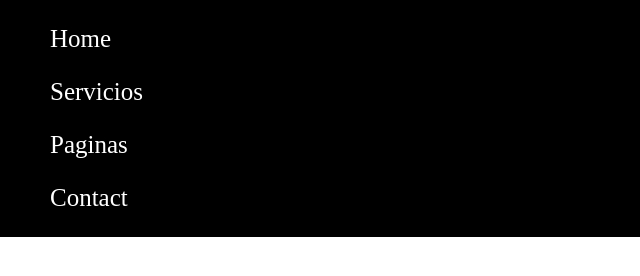
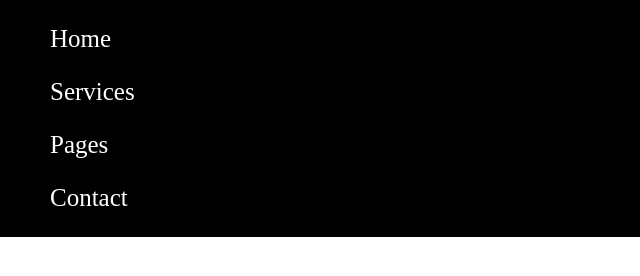
Before and after one commit to enryboch23/enryboch23.github.io, a plain HTML site: page index.html in a window 1280 px wide. Shown: the full height of the page, 0-640 px from the left. Drawn offline with Linux system fonts and the light colour scheme.

Commit message:
starting to modify the file

```diff
--- a/index.html
+++ b/index.html
@@ -17,8 +17,8 @@
                 </div>
                 <ul class="menu-list">
                     <li class="menu-item">Home</li>
-                    <li class="menu-item">Servicios</li>
-                    <li class="menu-item">Paginas</li>
+                    <li class="menu-item">Services</li>
+                    <li class="menu-item">Pages</li>
                     <li class="menu-item">Contact</li>
                 </ul>
             </div>
```
